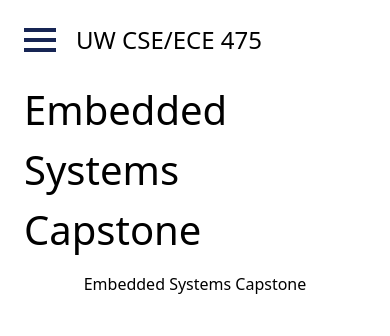
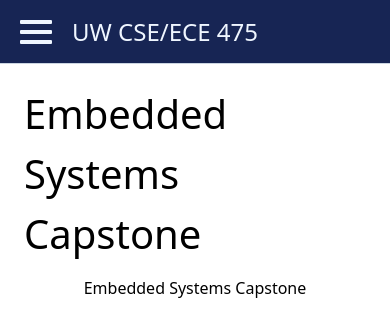
Before and after one commit to caitlynrawlings/EmbeddedSystemsCapstone, a React (Create React App) app: page / in a window 390 px wide. Shown: the top 336 px of the page. Built offline with nearby package versions, Linux system fonts and the light colour scheme.

Commit message:
changed the top on the small screen to be same color header bar as other screens and rounded the lines on the menu button

```diff
--- a/src/components/NavBar.tsx
+++ b/src/components/NavBar.tsx
@@ -29,17 +29,18 @@ export function NavBar() {
                 onClick={() => editIsOpen(!isOpen)}
                 className={`h-10 w-10 justify-center items-center rounded-md flex-col gap-1.5 flex`}
             >
-                <div className={`w-8 bg-blue-950 h-1`}/>
-                <div className={`w-8 bg-blue-950 h-1`}/>
-                <div className={`w-8 bg-blue-950 h-1`}/>
+                <div className={`w-8 bg-blue-50 h-1 rounded-xs`}/>
+                <div className={`w-8 bg-blue-50 h-1 rounded-xs`}/>
+                <div className={`w-8 bg-blue-50 h-1 rounded-xs`}/>
             </button>
         )
     }
 
     return (
         <>
+            {/* for medium size screens */}
             <nav
-                className={`bg-blue-950 py-4 px-6 border-slate-300 text-nowrap
+                className={`bg-blue-950 h-16 px-6 border-slate-300 text-nowrap
                     md:flex flex-row w-full border-b hidden`}
             >
                 <button onClick={() => navigate("/")} className={`text-left text-blue-50 font-thin mr-8 text-2xl`}>UW CSE/ECE 475</button>
@@ -47,15 +48,20 @@ export function NavBar() {
                     {sections.map((section) => navBarButton(section))}
                 </div>
             </nav>
-            <header className={`flex flex-row mt-5 ml-5 items-center gap-4 md:hidden`}>
-                {openMenuButton()}
-                <button onClick={() => navigate("/")} className={`text-lef font-thin text-2xl`}>UW CSE/ECE 475</button>
+
+
+            {/* for small screens */}
+            <header className={`md:hidden h-16 px-4 bg-blue-950 border-slate-300 border-b`}>
+                <div className=" flex flex-row h-full items-center gap-4">
+                    {openMenuButton()}
+                    <button onClick={() => navigate("/")} className={`text-lef text-blue-50 font-thin text-2xl`}>UW CSE/ECE 475</button>
+                </div>
             </header>
 
             <div className={`w-full h-full bg-opacity-50 bg-slate-400 fixed md:hidden ${!isOpen && "hidden"}`}>
                 <nav
-                    className={`bg-blue-950 py-4 pl-3 pr-16 border-slate-300 text-nowrap fixed
-                        md:hidden flex-col h-full border-r ${isOpen ? "flex" : "hidden"}`}
+                    className={`bg-blue-950 py-4 pl-3 pr-16 text-nowrap fixed
+                        md:hidden flex-col h-full ${isOpen ? "flex" : "hidden"}`}
                 >
                     <div className={`flex flex-col gap-3 `}>
                         <button
--- a/tailwind.config.js
+++ b/tailwind.config.js
@@ -16,6 +16,9 @@ module.exports = {
       rotate: {
         '135': '135deg',  // Add custom rotate value
       },
+      borderRadius: {
+        'xs': '0.07rem',
+      },
     },
   },
   plugins: [],
```
